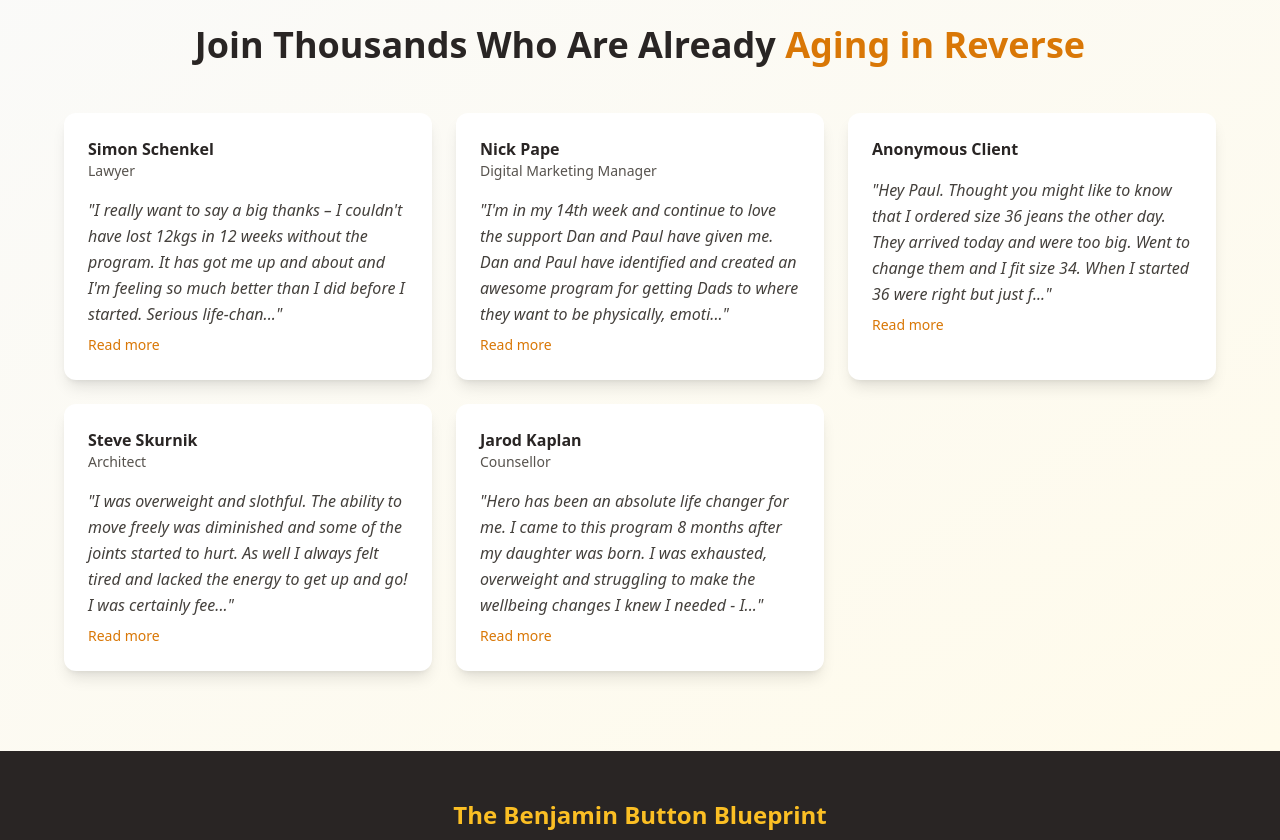
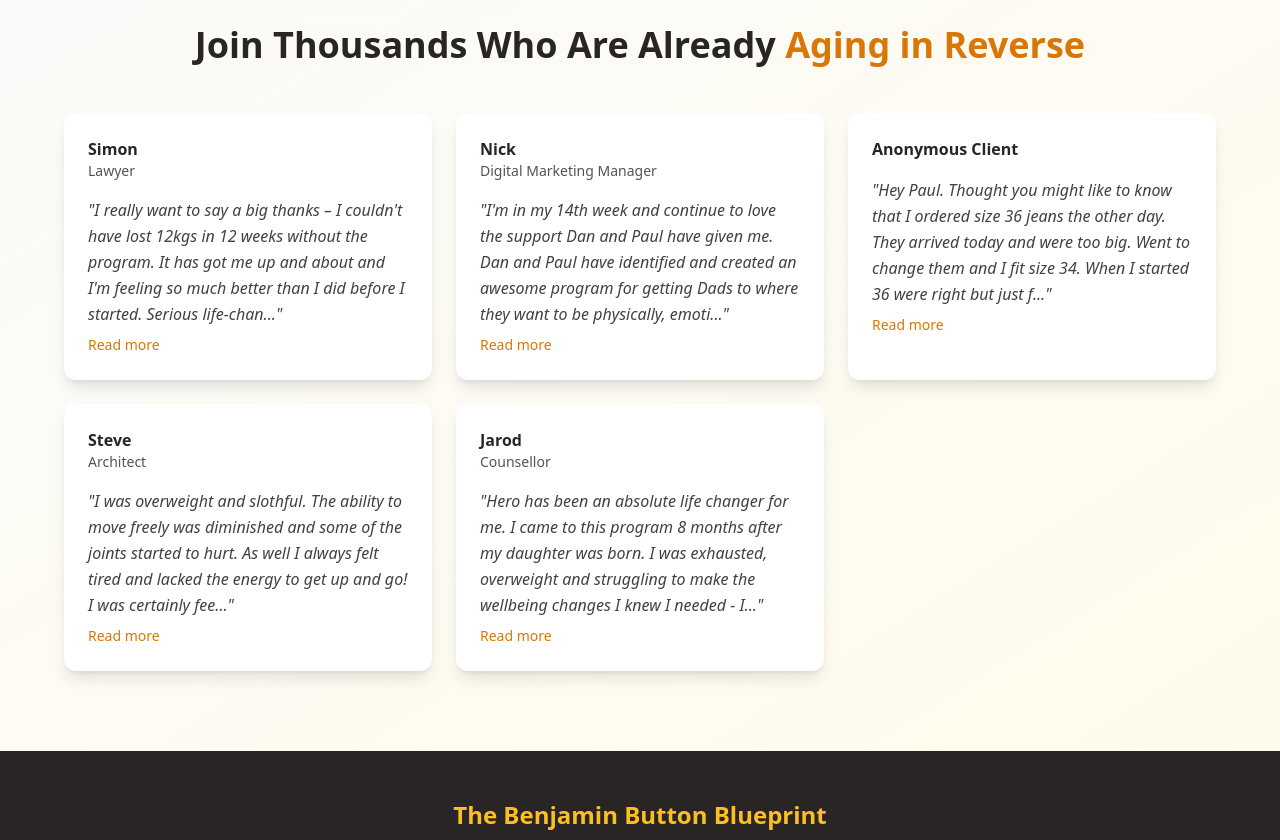
Before and after one commit to Paulyg81/button-blueprint-launchpad, a React (Vite) app: page / in a window 1280 px wide. Shown: the part 11160-12000 px from the top of the page. Built offline with nearby package versions, Linux system fonts and the light colour scheme.

Commit message:
Remove last names from testimonials
Removed last names from the testimonial cards in the TestimonialWall component.

```diff
--- a/src/components/TestimonialWall.tsx
+++ b/src/components/TestimonialWall.tsx
@@ -7,12 +7,12 @@ const TestimonialWall = () => {
   const testimonials = [
     {
       quote: "I really want to say a big thanks – I couldn't have lost 12kgs in 12 weeks without the program. It has got me up and about and I'm feeling so much better than I did before I started. Serious life-changer!",
-      name: "Simon Schenkel",
+      name: "Simon",
       title: "Lawyer"
     },
     {
       quote: "I'm in my 14th week and continue to love the support Dan and Paul have given me. Dan and Paul have identified and created an awesome program for getting Dads to where they want to be physically, emotionally and mentally. It is a very holistic program where they both have your back and immediately delivers value within a week. The weekly check-ins, daily chats combined with the nutrition, workout training and 1:1 approach make this an invaluable program for a Dad. Can't recommend it enough.",
-      name: "Nick Pape",
+      name: "Nick",
       title: "Digital Marketing Manager"
     },
     {
@@ -22,12 +22,12 @@ const TestimonialWall = () => {
     },
     {
       quote: "I was overweight and slothful. The ability to move freely was diminished and some of the joints started to hurt. As well I always felt tired and lacked the energy to get up and go! I was certainly feeling my age. I needed a 'circuit breaker', that would support, guide and inspire. I lost weight (over 6kg) and learned how to enjoy sensible eating without having to permanently give up some of life's pleasure of food and drink. Exercising is no longer a chore, but is fun and something to look forward to. I look better and I feel better. The HERO team are supportive, and creative – they will tailor a programme that is just right for you. And with their encouragement and tremendous support, you can achieve fantastic results. HERO coaching and support is going to be there all the way -and it will be delivered in spades.",
-      name: "Steve Skurnik",
+      name: "Steve",
       title: "Architect"
     },
     {
       quote: "Hero has been an absolute life changer for me. I came to this program 8 months after my daughter was born. I was exhausted, overweight and struggling to make the wellbeing changes I knew I needed - I was stuck. I turned to Paul and Dan for support after seeing the real-life results that previous Hero graduates had achieved and it was one of the best decisions I have ever made. The results have been incredible!",
-      name: "Jarod Kaplan",
+      name: "Jarod",
       title: "Counsellor"
     }
   ];
```
